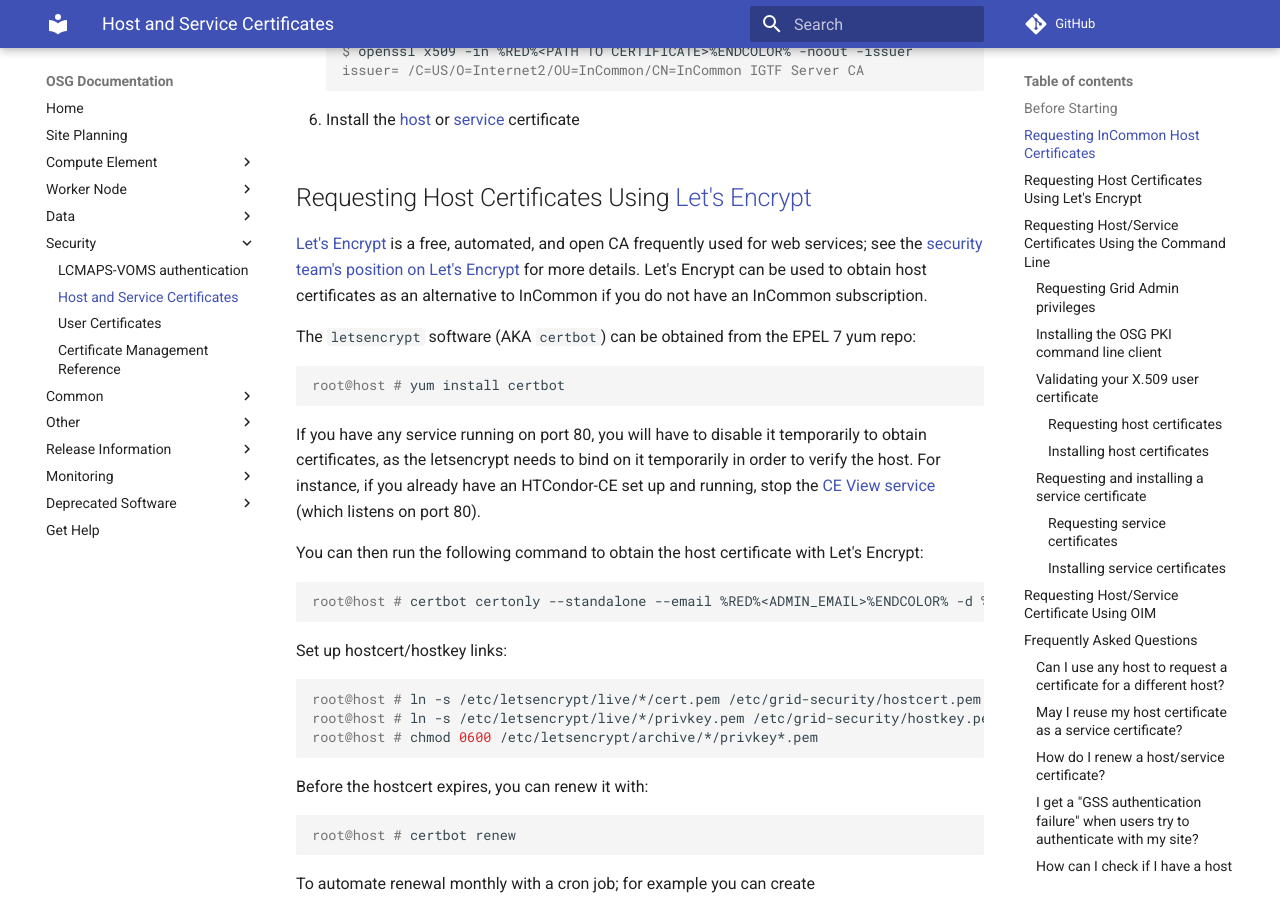
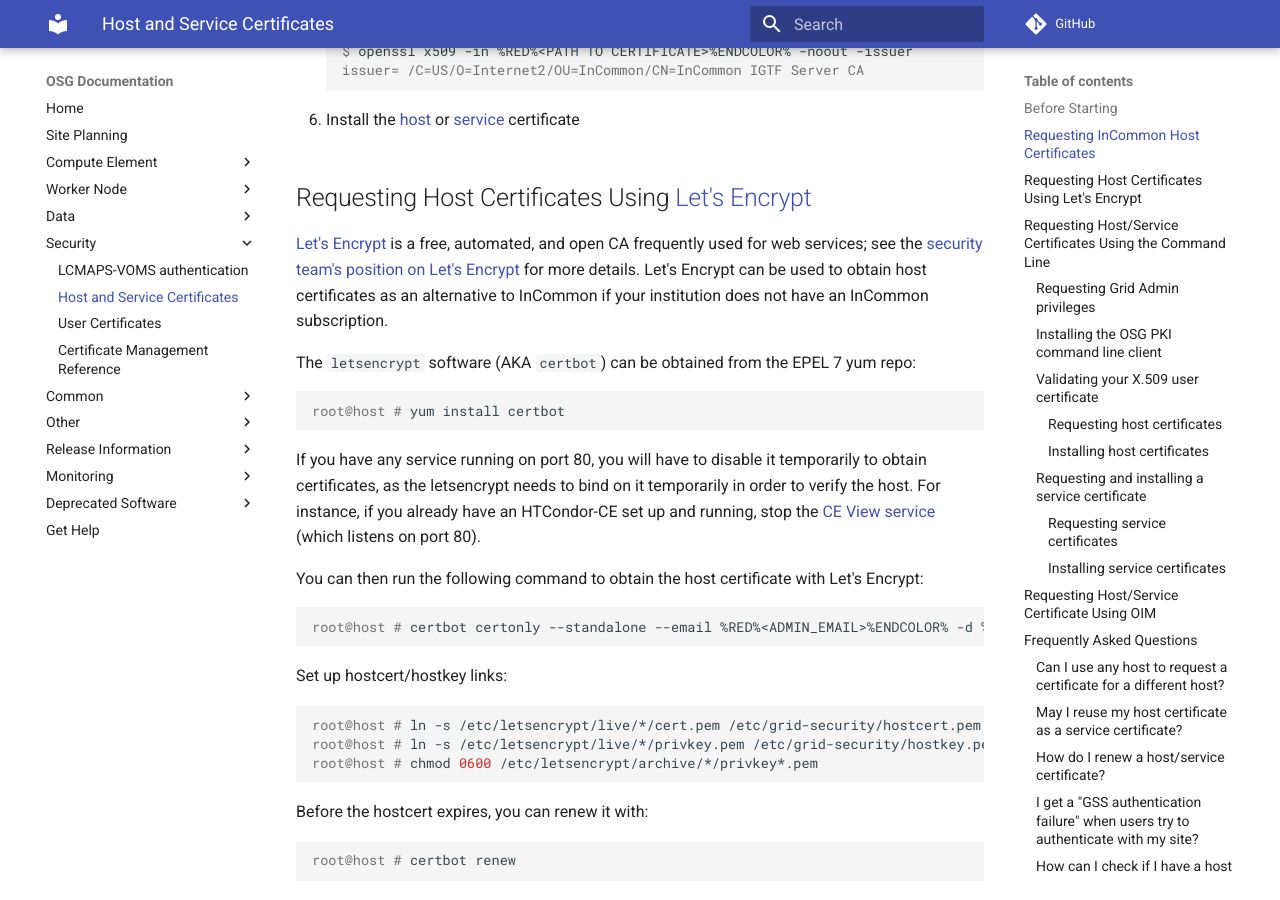
Before and after one commit to osg-htc/docs, an MkDocs documentation site: the page built from docs/security/host-certs.md, in a window 1280 px wide and 900 px high, scrolled down 1931 px. Built offline with MkDocs 1.6.1 and Material for MkDocs 9.7.7, drawn with Linux system fonts in a browser that asks for light colours; comment, search, counter and statistics services are not loaded; old or Windows-style settings are respelled for this version of MkDocs.

Commit message:
wording: you -> your institution (SOFTWARE-3225)

```diff
--- a/docs/security/host-certs.md
+++ b/docs/security/host-certs.md
@@ -93,7 +93,7 @@
 [Let's Encrypt](https://letsencrypt.org/) is a free, automated, and open CA frequently used for web services;
 see the [security team's position on Let's Encrypt](https://opensciencegrid.github.io/security/LetsEncryptOSGCAbundle/)
 for more details.  Let's Encrypt can be used to obtain host certificates as an alternative
-to InCommon if you do not have an InCommon subscription.
+to InCommon if your institution does not have an InCommon subscription.
 
 The `letsencrypt` software (AKA `certbot`) can be obtained from the EPEL 7 yum repo:
 
```
